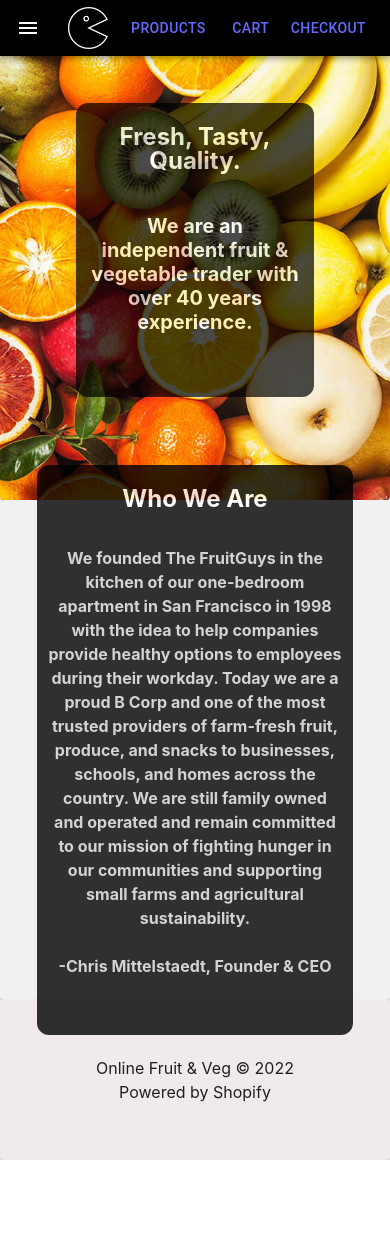
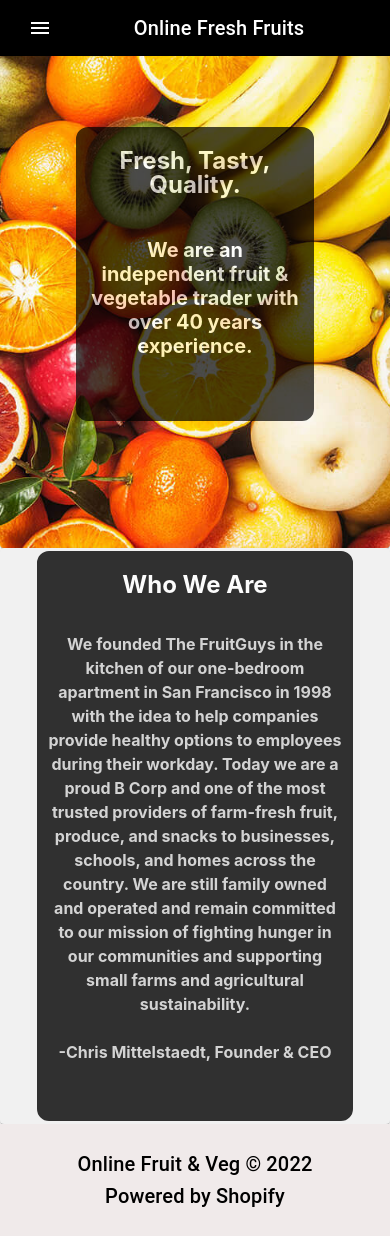
Before and after one commit to gentrithotii/WebStore, a React (Vite) app: page / in a window 390 px wide. Before the commit the page ends 1160 px from the top, so only its background shows below. Built offline with nearby package versions, Linux system fonts and the light colour scheme.

Commit message:
startpage now is responsive

```diff
--- a/package.json
+++ b/package.json
@@ -9,6 +9,8 @@
     "preview": "vite preview"
   },
   "dependencies": {
+    "@emotion/react": "^11.10.4",
+    "@emotion/styled": "^11.10.4",
     "@material-ui/core": "^4.12.4",
     "@material-ui/icons": "^4.11.3",
     "@mui/material": "^5.10.3",
--- a/src/App.css
+++ b/src/App.css
@@ -20,6 +20,14 @@
   align-items: center;
   margin: auto;
   text-align: center;
+}
+
+.link {
+  color: white;
+}
+
+.link1 {
+  color: black;
 }
 
 .footer{
@@ -47,17 +55,6 @@ h5 {
   border-radius: 12px;
 }
 
-.logo {
-  height: 6em;
-  padding: 1.5em;
-  will-change: filter;
-}
-.logo:hover {
-  filter: drop-shadow(0 0 2em #646cffaa);
-}
-.logo.react:hover {
-  filter: drop-shadow(0 0 2em #61dafbaa);
-}
 
 @keyframes logo-spin {
   from {
--- a/src/Home/Footer.tsx
+++ b/src/Home/Footer.tsx
@@ -1,23 +1,30 @@
-import React from "react";
 import Paper from "@material-ui/core/Paper";
+import React, { FC, ReactElement } from "react";
+import { Box, Container, Grid, Typography } from "@mui/material";
 
-const styles = {
-    aboutUsContainer: {
+export const Footer: FC = (): ReactElement => {
+    return (
+      <Box
+        sx={{
         background: "#F0EAEA",
-        height: "10rem",
+        height: "7rem",
         width: "100%",
         display: "flex",
         justifyContent: "center",
         alignItems: "center"
-    }
+    }}
+    >
+<Container maxWidth="lg">
+        <Grid container direction="column" alignItems="center">
+          <Grid item xs={12}>
+            <Typography color="black" variant="h6">
+                Online Fruit & Veg © 2022 <br /> Powered by Shopify
+                </Typography>
+          </Grid>
+        </Grid>
+      </Container>
+    </Box>
+  );
 };
 
-export default class Page extends React.Component{
-    render(){
-        return(
-            <Paper style={styles.aboutUsContainer}>
-                <footer><p>Online Fruit & Veg © 2022 <br /> Powered by Shopify</p></footer>
-            </Paper>
-        )
-    }
-}
+export default Footer;
--- a/src/Home/Header.tsx
+++ b/src/Home/Header.tsx
@@ -1,64 +1,119 @@
-import { createStyles, makeStyles, Theme } from "@material-ui/core/styles";
-import AppBar from "@material-ui/core/AppBar";
-import Toolbar from "@material-ui/core/Toolbar";
-import Typography from "@material-ui/core/Typography";
+import React, { FC, ReactElement } from "react";
+import {
+  Box,
+  Container,
+  IconButton,
+  Menu,
+  Toolbar,
+  Typography,
+} from "@mui/material";
+import MenuIcon from "@material-ui/icons/Menu";
+import { Link } from "react-router-dom";
 import Button from "@material-ui/core/Button";
-import IconButton from "@material-ui/core/IconButton";
-import MenuIcon from "@material-ui/icons/Menu";
-import logo from "/images/logo.png";
-import { Link } from "react-router-dom";
 
-const useStyles = makeStyles((theme: Theme) =>
-  createStyles({
-    root: {
-      flexGrow: 1
-    },
-    menuButton: {
-      marginRight: theme.spacing(2)
-    },
-    title: {
-      flexGrow: 1,
-      textAlign: "center"
-    },
-    logo: {
-      maxWidth: 40,
-      marginRight: '10px'
-    }
-  })
-);
 
- function Header() {
-  const classes = useStyles();
+const Header: FC = (): ReactElement => {
+  const [anchorElNav, setAnchorElNav] = React.useState(null);
+
+  const handleOpenNavMenu = (event: any) => {
+    setAnchorElNav(event.currentTarget);
+  };
+
+  const handleCloseNavMenu = () => {
+    setAnchorElNav(null);
+  };
 
   return (
-    <div className={classes.root}>
-      <AppBar style={{ background: 'black'}} position="fixed">
-        <Toolbar>
-          <IconButton
-            edge="start"
-            className={classes.menuButton}
-            color="inherit"
-            aria-label="menu"
+    <Box
+      sx={{
+        width: "100%",
+        height: "auto",
+        backgroundColor: "black",
+        position: "fixed",
+        color: "white"
+      }}
+    >
+      <Container maxWidth="xl">
+        <Toolbar disableGutters>
+          <Typography
+            variant="h6"
+            noWrap
+            sx={{
+              mr: 2,
+              display: { xs: "none", md: "flex" },
+            }}
           >
-            <MenuIcon />
-          </IconButton>
-          <img src={logo} alt=" Fresh Fruits!" className={classes.logo} />
-          <Typography variant="h6" className={classes.title}>
-          <Link to="/products">
+            Online Fresh Fruits
+          </Typography>
+          <Box sx={{ flexGrow: 1, display: { xs: "flex", md: "none" } }}>
+            <IconButton
+              size="large"
+              aria-label="account of current user"
+              aria-controls="menu-appbar"
+              aria-haspopup="true"
+              onClick={handleOpenNavMenu}
+              color="inherit"
+            >
+              <MenuIcon />
+            </IconButton>
+            <Menu
+              id="menu-appbar"
+              anchorEl={anchorElNav}
+              anchorOrigin={{
+                vertical: "bottom",
+                horizontal: "left",
+              }}
+              keepMounted
+              transformOrigin={{
+                vertical: "top",
+                horizontal: "left",
+              }}
+              open={Boolean(anchorElNav)}
+              onClose={handleCloseNavMenu}
+              sx={{
+                display: { xs: "block", md: "none" },
+              }}
+            >
+            <Link className="link1"  to="/products">
             <Button color="inherit">Products</Button>
           </Link>
-          </Typography>
 
-          <Link to="/cart">
+          <Link className="link1" to="/cart">
             <Button color="inherit">Cart</Button>
           </Link>
-          <Link to="/checkout">
-            <Button color="inherit">Checkout</Button>
+
+            </Menu>
+          </Box>
+          <Typography
+            variant="h6"
+            noWrap
+            component="div"
+            sx={{ flexGrow: 1, display: { xs: "flex", md: "none" } }}
+          >
+             Online Fresh Fruits
+          </Typography>
+          <Box sx={{ flexGrow: 1, display: { xs: "none", md: "flex" } }}>
+            <Box
+              sx={{
+                display: "flex",
+                flexDirection: "row",
+                justifyContent: "flex-start",
+                alignItems: "center",
+                marginLeft: "1rem",
+              }}
+            >
+              <Link className="link" to="/products">
+            <Button color="inherit">Products</Button>
           </Link>
+          <Link className="link" to="/cart">
+            <Button color="inherit">Cart</Button>
+          </Link>
+            </Box>
+          </Box>
         </Toolbar>
-      </AppBar>
-    </div>
+      </Container>
+    </Box>
   );
-}
+};
 
 export default Header;
--- a/src/Home/Page.tsx
+++ b/src/Home/Page.tsx
@@ -5,7 +5,7 @@ import Image from "/images/fruits-mix-background-homepage.jpeg";
 const styles = {
     paperContainer: {
         backgroundImage: `url(${Image})`,
-        height: '31.25rem',
+        height: '34.25rem',
         backgroundRepeat: 'no-repeat',
         backgroundPosition: 'center center',
         backgroundSize: 'cover',
@@ -16,13 +16,12 @@ const styles = {
     },
     aboutUsContainer: {
         background: "#F1F1F1",
-        height: "31.25rem",
+        height: "36rem",
         width: "100%",
         display: "flex",
         justifyContent: "center",
         alignItems: "center"
     }
-
 };
 
 export default class Page extends React.Component{
```
Also changed, not shown: src/Components/App/App.css (deleted), src/Components/Footer/Footer.css (deleted), src/Components/Header/Header.css (deleted), src/Components/Main/Main.css (deleted), 1 other file (tests, documents, lock files or other folders).
